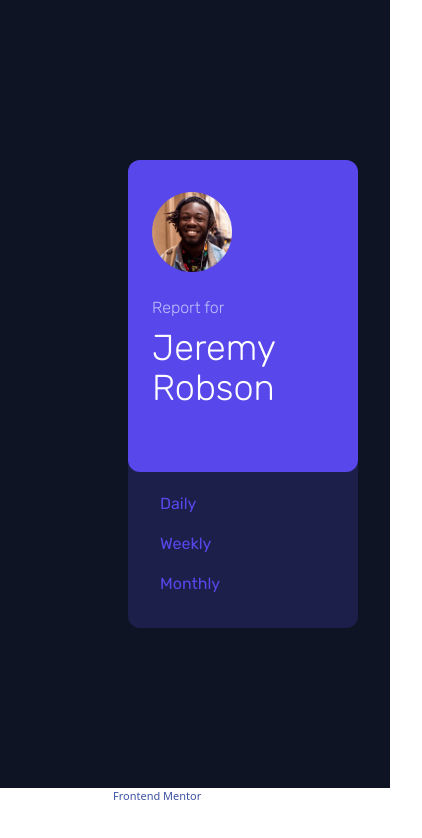
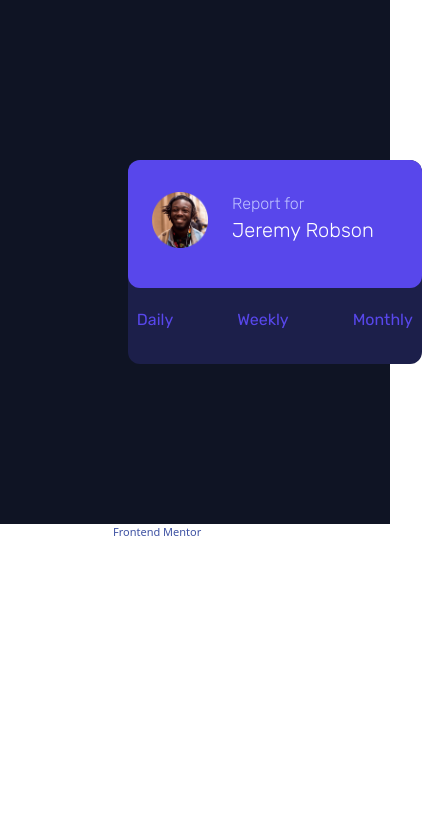
Before and after one commit to j-lr/time-tracking-dashboard, a website: page src/index1.html in a window 390 px wide. Shown: the whole page, 422 px wide, since content can reach past the window. Drawn offline with Linux system fonts and the light colour scheme.

Commit message:
did responsive design for mobile in index1.html

```diff
--- a/src/index1.html
+++ b/src/index1.html
@@ -27,18 +27,24 @@
       <div class="bg-very-dark-blue h-min px-32 py-40">
         <div class="bg-dark-blue w-max h-max rounded-xl">
           <div
-            class="bg-blue pl-6 pr-12 pt-8 pb-16 mb-5 rounded-xl w-fit max-w-[230px]"
+            class="flex laptop:flex-col bg-blue pl-6 pr-12 pt-8 pb-4 laptop:pb-16 mb-5 rounded-xl w-fit laptop:max-w-[230px]"
           >
             <img
               src="../images/image-jeremy.png "
-              class="size-20 mb-6"
+              class="size-14 laptop:size-20 mb-6"
               alt="user dp"
             />
-            <p class="text-pale-blue mb-2 font-thin">Report for</p>
-            <h1 class="text-white text-4xl font-light">Jeremy Robson</h1>
+            <div class="flex flex-col h-min ml-6 laptop:ml-0">
+              <p class="text-pale-blue laptop:mb-2 font-thin">Report for</p>
+              <h1 class="text-white text-xl laptop:text-4xl font-light">
+                Jeremy Robson
+              </h1>
+            </div>
           </div>
 
-          <div class="flex flex-col gap-4 pl-8 pb-8 text-blue">
+          <div
+            class="flex laptop:flex-col justify-center gap-16 laptop:gap-4 px-2 laptop:px-0 laptop:pl-8 pb-8 text-blue"
+          >
             <p>Daily</p>
             <p>Weekly</p>
             <p>Monthly</p>
```
Also changed, not shown: src/index.html (renamed from index.html), src/output.css, 1 other file.
